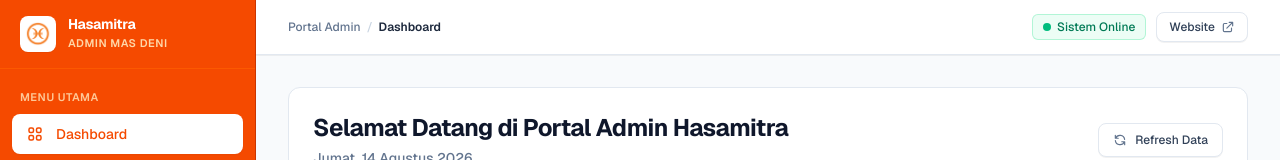
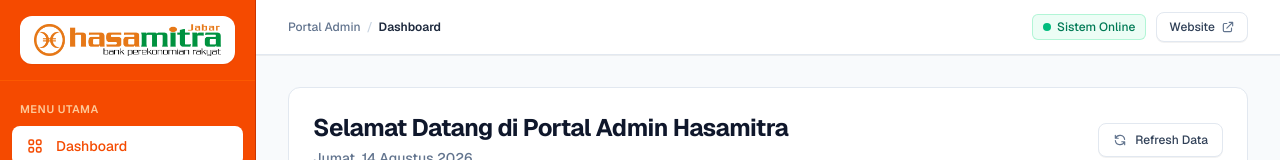
Before and after one commit to MuhammadArif-bin1/website-hasamitra, a Next.js app: page /admin in a window 1280 px wide. Shown: the top 160 px of the page. Built offline with nearby package versions, Linux system fonts and the light colour scheme; no server answers; sample sign-in values are in the browser's storage.

Commit message:
revisi logo

```diff
--- a/src/components/admin/AdminSidebar.tsx
+++ b/src/components/admin/AdminSidebar.tsx
@@ -85,20 +85,15 @@ export default function AdminSidebar({ isOpen = false, onClose }: AdminSidebarPr
         <div className="flex flex-col flex-1 overflow-hidden">
           {/* Brand Header */}
           <div className="px-5 py-4 border-b border-orange-500/50 flex items-center justify-between">
-            <div className="flex items-center gap-3">
-              <div className="w-9 h-9 rounded-lg bg-white p-1 flex items-center justify-center shrink-0 shadow-2xs">
-                <Image
-                  src="/images/logo/logo-bulat.png"
-                  alt="Logo Hasamitra"
-                  width={32}
-                  height={32}
-                  className="w-full h-full object-contain"
-                />
-              </div>
-              <div className="min-w-0">
-                <p className="text-white font-bold text-sm tracking-tight leading-none">Hasamitra</p>
-                <p className="text-orange-200 text-[11px] font-semibold tracking-wider uppercase mt-1">ADMIN MAS DENI</p>
-              </div>
+            <div className="bg-white px-3.5 py-2 rounded-xl shadow-xs flex items-center justify-center">
+              <Image
+                src="/images/logo/logo-hasamitra.png"
+                alt="Bank Hasamitra Jawa Barat"
+                width={160}
+                height={40}
+                className="h-8 w-auto object-contain"
+                priority
+              />
             </div>
 
             {/* Close button on mobile */}
```
Also changed, not shown: public/images/logo/logo-hasamitra.png.
